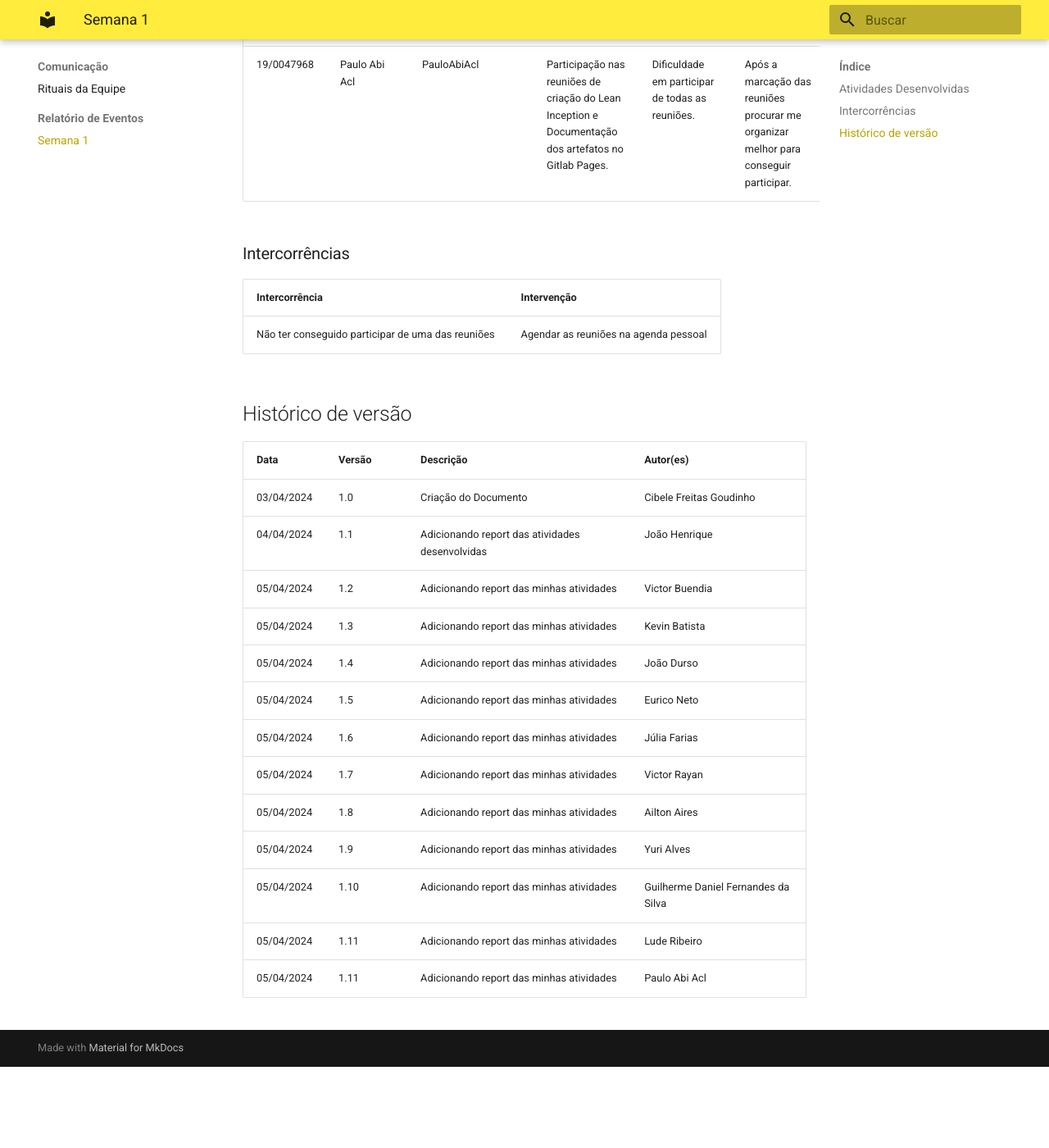
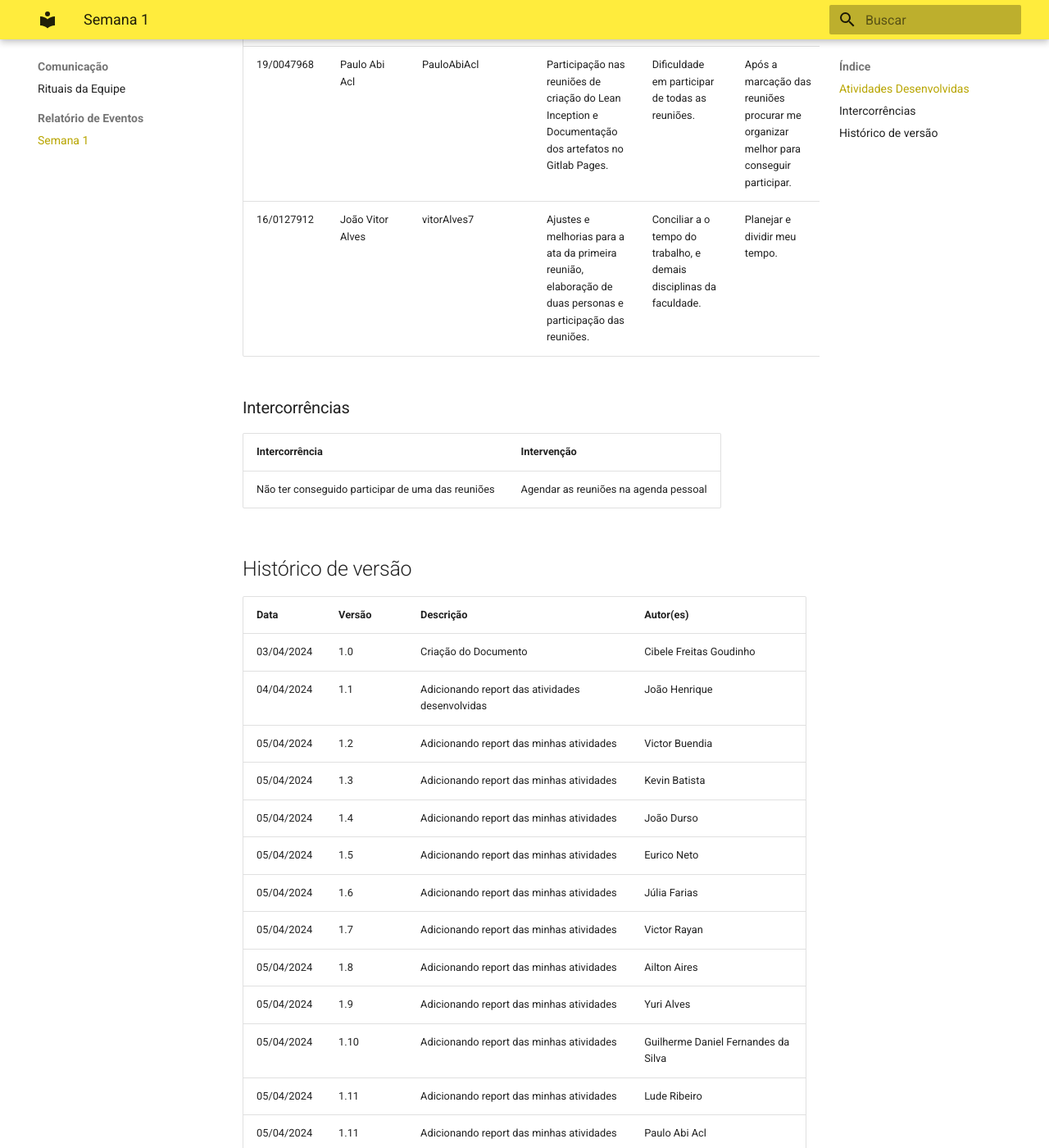
Before and after one commit to Simula-Fin/DOCS, an MkDocs documentation site: the page built from docs/reports/week1.md, in a window 1280 px wide and 1400 px high, scrolled down 3069 px. Shown: the whole window at 82% size. Built offline with MkDocs 1.6.1 and Material for MkDocs 9.7.7, drawn with Linux system fonts in a browser that asks for light colours; before the commit the page ends 4370 px from its top, so only the background shows below that; some of the changed text lies outside the part shown.

Commit message:
Update week1.md

```diff
--- a/docs/reports/week1.md
+++ b/docs/reports/week1.md
@@ -17,6 +17,7 @@
 | 17/0122549 | Paulo Gonçalves | PauloGoncalvesLima         | Criação CI para Gitlab Pages e Ajustes em links quebrados | Ajustar o CI/CD para o Pages                                                 | Procurar um tutorial de deploy para o gitlab pages         |
 | 15/0137770 | Lude Ribeiro | luderibeiro | Ajustes e contribuição para a ata da primeira reunião. | Encontrar tempo na semana. | Fazer minhas atividades no pouco tempo que consegui. |
 | 19/0047968 | Paulo Abi Acl      | PauloAbiAcl       | Participação nas reuniões de criação do Lean Inception e Documentação dos artefatos no Gitlab Pages. | Dificuldade em participar de todas as reuniões.  | Após a marcação das reuniões procurar me organizar melhor para conseguir participar.
+| 16/0127912 | João Vitor Alves | vitorAlves7 | Ajustes e melhorias para a ata da primeira reunião, elaboração de duas personas e participação das reuniões. | Conciliar a o tempo do trabalho, e demais disciplinas da faculdade. | Planejar e dividir meu tempo. |
 
 ### Intercorrências
 
@@ -41,3 +42,4 @@
 | 05/04/2024 | 1.10   | Adicionando report das minhas atividades        | Guilherme Daniel Fernandes da Silva |
 | 05/04/2024 | 1.11   | Adicionando report das minhas atividades        | Lude Ribeiro |
 | 05/04/2024 | 1.11   | Adicionando report das minhas atividades        | Paulo Abi Acl|
+| 05/04/2024 | 1.12   | Adicionando report das minhas atividades        | João Vitor Alves|
```
